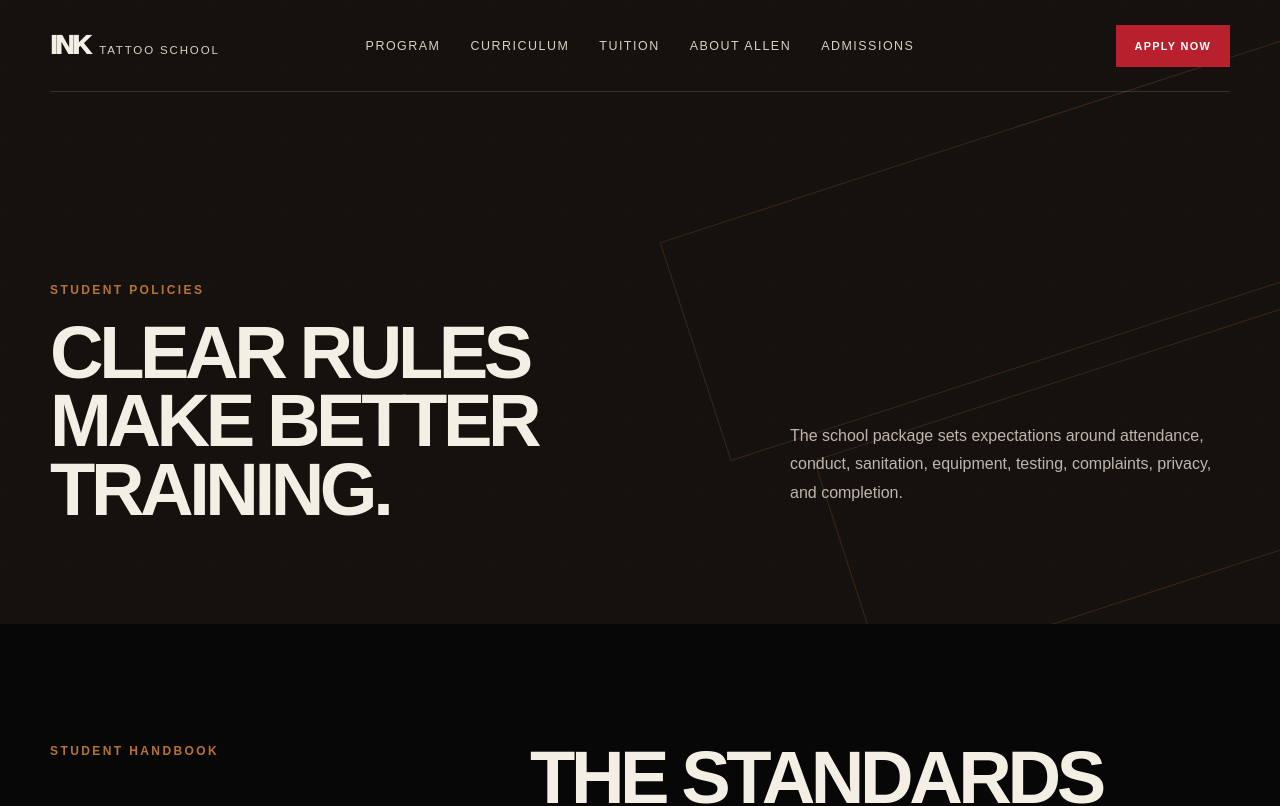
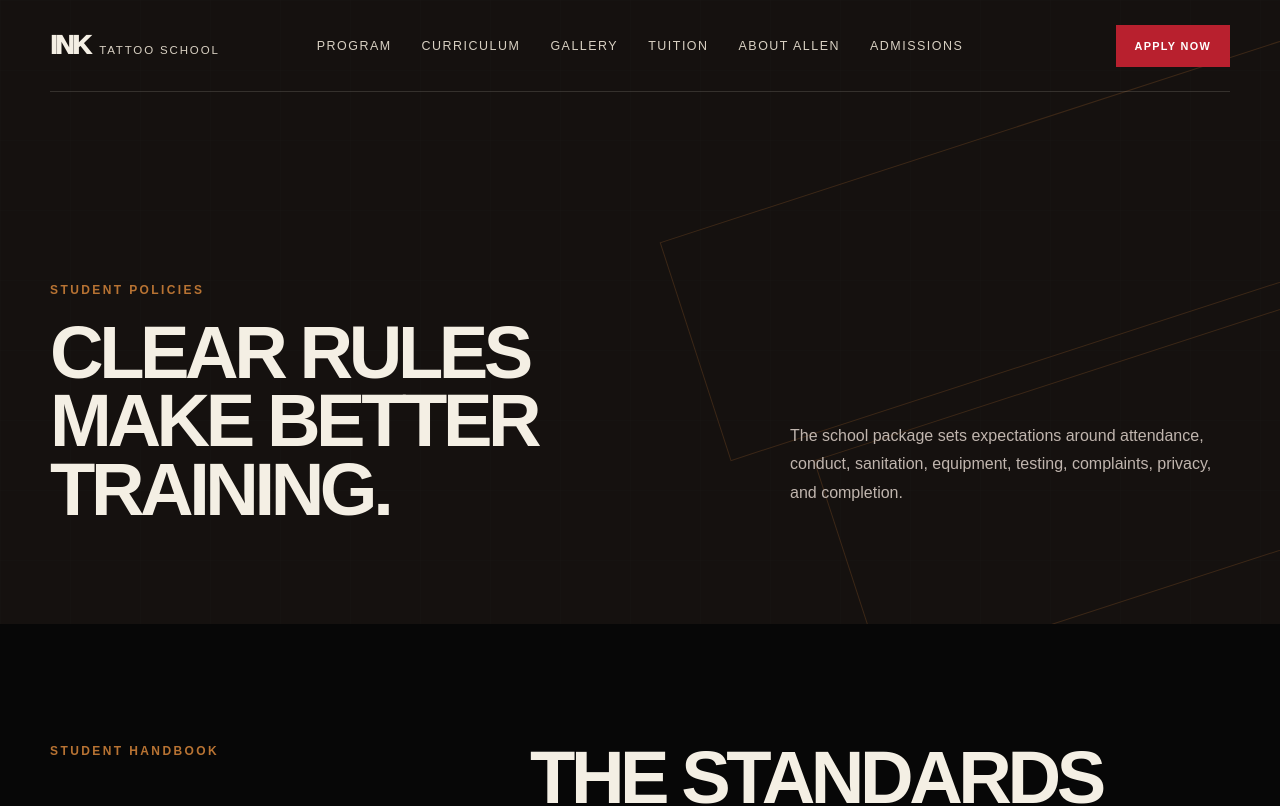
Before and after one commit to Adhco0543/tattoo_ink_school, a Next.js app: page /policies in a window 1280 px wide. Shown: the top 806 px of the page. Built offline with nearby package versions, Linux system fonts and the light colour scheme.

Commit message:
Build 6: add gallery navigation to policies

```diff
--- a/app/policies/page.tsx
+++ b/app/policies/page.tsx
@@ -81,6 +81,7 @@ export default function PoliciesPage() {
         <nav aria-label="Primary navigation">
           <a href="/program">Program</a>
           <a href="/curriculum">Curriculum</a>
+          <a href="/gallery">Gallery</a>
           <a href="/tuition">Tuition</a>
           <a href="/about">About Allen</a>
           <a href="/admissions">Admissions</a>
```
